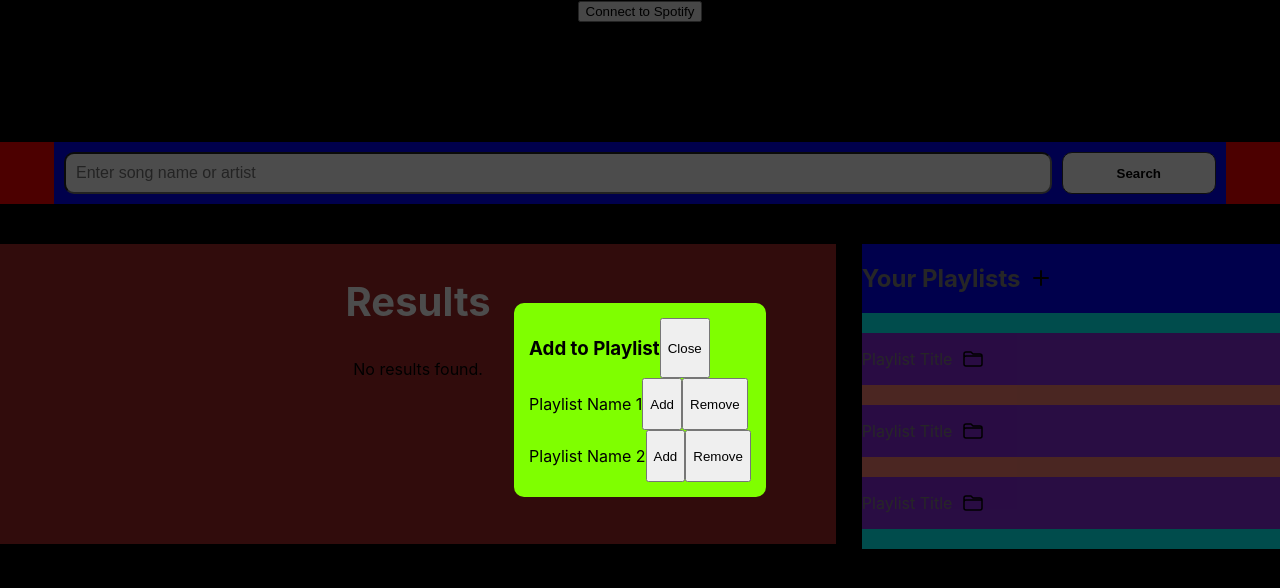
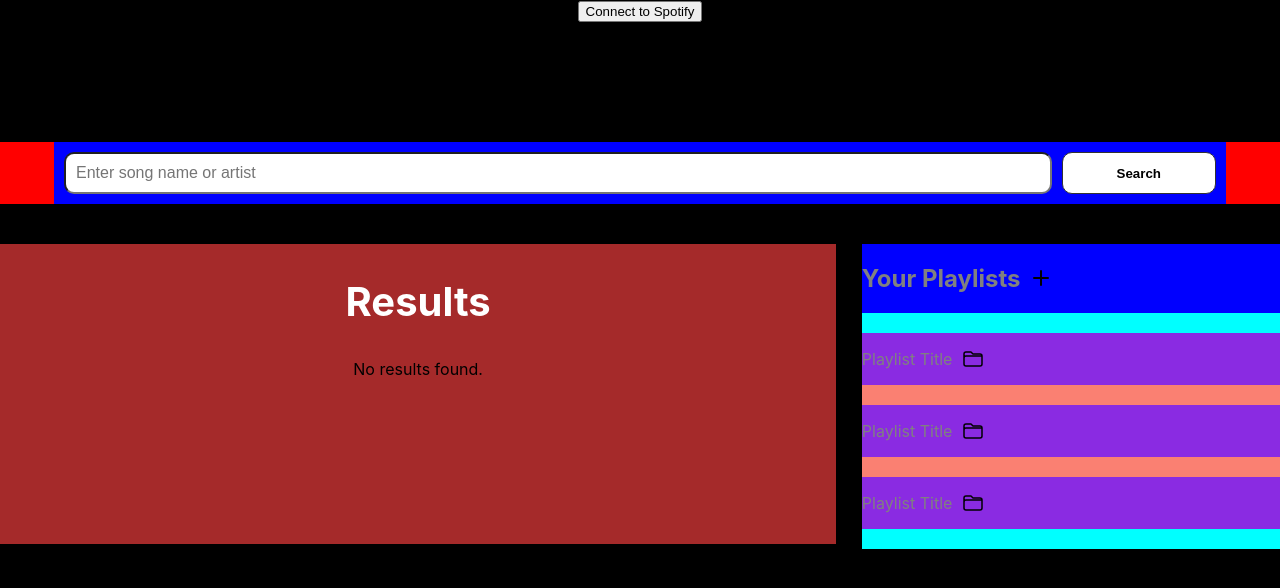
Before and after one commit to fivefootwan/playlistapp_practice, a React (Create React App) app: page / in a window 1280 px wide. Shown: the top 588 px of the page. Built offline with nearby package versions, Linux system fonts and the light colour scheme.

Commit message:
remove addtoplaylist in app.js

```diff
--- a/src/App.js
+++ b/src/App.js
@@ -49,9 +49,6 @@ function App() {
                 <SearchResult tracks={searchResults} /> {/* ✅ step 3 */}
                 <Playlist/>
               </div>
-              <div>
-                <AddToPlaylist/>
-              </div>
             </div>
           }
         />
```
